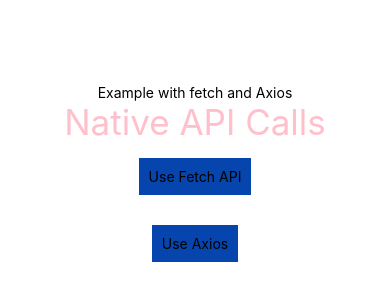
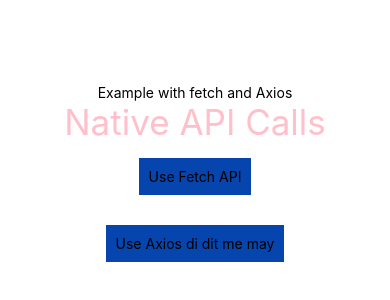
Before and after one commit to ntbnghia2308/AwesomeProject, a React Native app: screen / in a window 390 px wide. Shown: the part 242-542 px from the top of the page. Built offline with nearby package versions, Linux system fonts and the light colour scheme.

Commit message:
testing ci

```diff
--- a/App.js
+++ b/App.js
@@ -58,7 +58,7 @@ export default function App() {
       </TouchableHighlight>
       <TouchableHighlight onPress={axiosApiCall}>
         <View style={styles.button}>
-          <Text style={styles.buttonText}>Use Axios</Text>
+          <Text style={styles.buttonText}>Use Axios di dit me may</Text>
         </View>
       </TouchableHighlight>
       <View>
```
